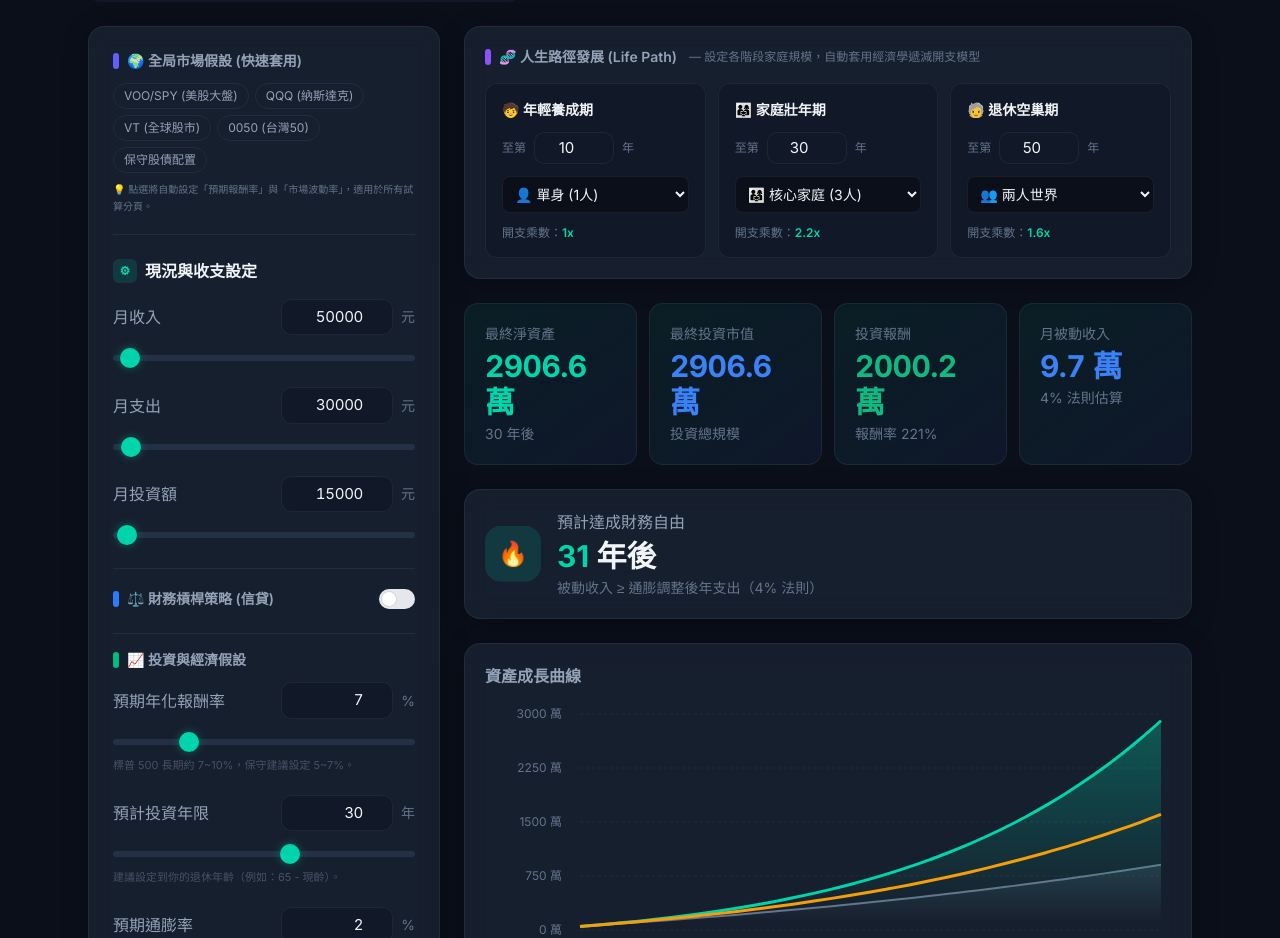
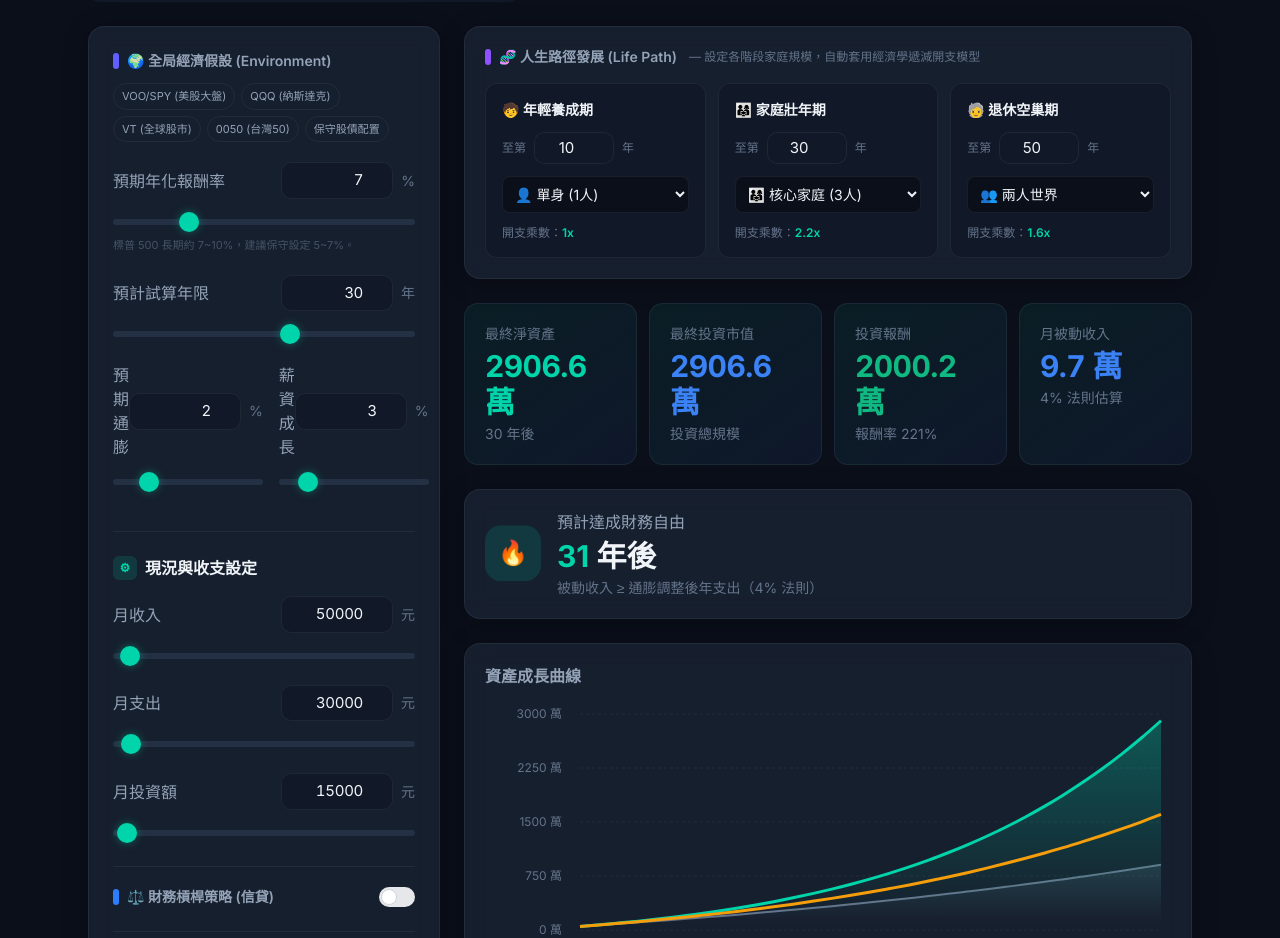
Before and after one commit to a0955329835-code/lifescope, a Next.js app: page /simulator in a window 1280 px wide. Shown: the part 374-1312 px from the top of the page. Built offline with nearby package versions, Linux system fonts and the light colour scheme.

Commit message:
refactor(simulator): restructure UI with a top-level Global Environment panel

```diff
--- a/app/simulator/page.tsx
+++ b/app/simulator/page.tsx
@@ -449,13 +449,15 @@ function SimulatorContent() {
             {/* ===== Left Panel: Tab-Specific Controls ===== */}
             <div className="lg:col-span-4">
               <div className="glass-card p-6 sticky top-20">
-                {/* --- 🌍 全局市場假設 (快速套用) --- */}
+                {/* --- 🌍 全局經濟假設 (影響所有試算) --- */}
                 <div className="mb-6 pb-5 border-b" style={{ borderColor: "var(--border-subtle)" }}>
                   <h3 className="text-sm font-semibold mb-3 flex items-center gap-2" style={{ color: "var(--text-secondary)" }}>
                     <span className="w-1.5 h-4 rounded-full bg-indigo-500" />
-                    🌍 全局市場假設 (快速套用)
+                    🌍 全局經濟假設 (Environment)
                   </h3>
-                  <div className="flex flex-wrap gap-1.5">
+
+                  {/* ETF 預設 */}
+                  <div className="flex flex-wrap gap-1.5 mb-5">
                     {ETF_PRESETS.map((preset) => (
                       <button
                         key={preset.name}
@@ -463,7 +465,7 @@ function SimulatorContent() {
                           updateBasic("annualReturn", preset.return);
                           updateMC("volatility", preset.vol);
                         }}
-                        className="px-2.5 py-1 text-xs rounded-full border transition-all hover:bg-white/5 active:scale-95"
+                        className="px-2 py-1 text-[11px] rounded-full border transition-all hover:bg-white/5 active:scale-95"
                         style={{
                           borderColor: basicParams.annualReturn === preset.return ? "var(--accent-primary)" : "var(--border-subtle)",
                           background: basicParams.annualReturn === preset.return ? "var(--accent-primary-dim)" : "transparent",
@@ -474,9 +476,18 @@ function SimulatorContent() {
                       </button>
                     ))}
                   </div>
-                  <p className="text-[10px] mt-2 leading-relaxed" style={{ color: "var(--text-muted)" }}>
-                    💡 點選將自動設定「預期報酬率」與「市場波動率」，適用於所有試算分頁。
-                  </p>
+
+                  <SliderInput id="annualReturn" label="預期年化報酬率" value={basicParams.annualReturn} onChange={(v) => updateBasic("annualReturn", v)} min={0} max={30} step={0.5} unit="%" hint="標普 500 長期約 7~10%，建議保守設定 5~7%。" />
+                  <SliderInput id="investmentYears" label="預計試算年限" value={basicParams.investmentYears} onChange={(v) => updateBasic("investmentYears", v)} min={1} max={50} step={1} unit="年" />
+
+                  <div className="flex gap-4">
+                    <div className="flex-1">
+                      <SliderInput id="inflationRate" label="預期通膨" value={basicParams.inflationRate} onChange={(v) => updateBasic("inflationRate", v)} min={0} max={10} step={0.1} unit="%" />
+                    </div>
+                    <div className="flex-1">
+                      <SliderInput id="salaryGrowthRate" label="薪資成長" value={basicParams.salaryGrowthRate} onChange={(v) => updateBasic("salaryGrowthRate", v)} min={0} max={20} step={0.5} unit="%" />
+                    </div>
+                  </div>
                 </div>
 
                 {/* --- 複利試算 --- */}
@@ -497,17 +508,6 @@ function SimulatorContent() {
                       updateBasic={updateBasic}
                       computedMonthlyLoan={computedMonthlyLoan}
                     />
-
-                    <div className="mt-6 mb-4 border-t pt-4" style={{ borderColor: "var(--border-subtle)" }}>
-                      <h3 className="text-sm font-semibold mb-3 flex items-center gap-2" style={{ color: "var(--text-secondary)" }}>
-                        <span className="w-1.5 h-4 rounded-full bg-emerald-500" />
-                        📈 投資與經濟假設
-                      </h3>
-                      <SliderInput id="annualReturn" label="預期年化報酬率" value={basicParams.annualReturn} onChange={(v) => updateBasic("annualReturn", v)} min={0} max={30} step={0.5} unit="%" hint="標普 500 長期約 7~10%，保守建議設定 5~7%。" />
-                      <SliderInput id="investmentYears" label="預計投資年限" value={basicParams.investmentYears} onChange={(v) => updateBasic("investmentYears", v)} min={1} max={50} step={1} unit="年" hint="建議設定到你的退休年齡（例如：65 - 現齡）。" />
-                      <SliderInput id="inflationRate" label="預期通膨率" value={basicParams.inflationRate} onChange={(v) => updateBasic("inflationRate", v)} min={0} max={10} step={0.1} unit="%" hint="影響未來購買力，台灣長期平均約 1.5~2%。" />
-                      <SliderInput id="salaryGrowthRate" label="薪資年成長率" value={basicParams.salaryGrowthRate} onChange={(v) => updateBasic("salaryGrowthRate", v)} min={0} max={20} step={0.5} unit="%" hint="考慮未來升職或調薪比例，通常抓 2~3%。" />
-                    </div>
                   </>
                 )}
 
@@ -598,13 +598,9 @@ function SimulatorContent() {
                     <div className="mt-6 mb-4 border-t pt-4" style={{ borderColor: "var(--border-subtle)" }}>
                       <h3 className="text-sm font-semibold mb-3 flex items-center gap-2" style={{ color: "var(--text-secondary)" }}>
                         <span className="w-1.5 h-4 rounded-full bg-orange-500" />
-                        📈 市場風險與標的預設
+                        📈 市場風險設定
                       </h3>
-                      <SliderInput id="annualReturn" label="預期年化報酬率 (均值)" value={basicParams.annualReturn} onChange={(v) => updateBasic("annualReturn", v)} min={0} max={30} step={0.5} unit="%" hint="蒙地卡羅會以此均值為中心進行隨機震盪。" />
                       <SliderInput id="volatility" label="預估波動率 (市場風險)" value={mcParams.volatility} onChange={(v) => updateMC("volatility", v)} min={0} max={40} step={1} unit="%" hint="大盤歷史波動約 15%。含公債配置可降至 5~10%。" />
-                      <SliderInput id="investmentYears" label="預計模擬年限" value={basicParams.investmentYears} onChange={(v) => updateBasic("investmentYears", v)} min={1} max={50} step={1} unit="年" />
-                      <SliderInput id="inflationRate" label="預期通膨率" value={basicParams.inflationRate} onChange={(v) => updateBasic("inflationRate", v)} min={0} max={10} step={0.1} unit="%" hint="台灣長期平均約 1.5~2%。" />
-                      <SliderInput id="salaryGrowthRate" label="薪資年成長率" value={basicParams.salaryGrowthRate} onChange={(v) => updateBasic("salaryGrowthRate", v)} min={0} max={20} step={0.5} unit="%" hint="通常抓 2~3%。" />
                     </div>
 
                     <div className="mt-6 mb-4 border-t pt-4" style={{ borderColor: "var(--border-subtle)" }}>
```
